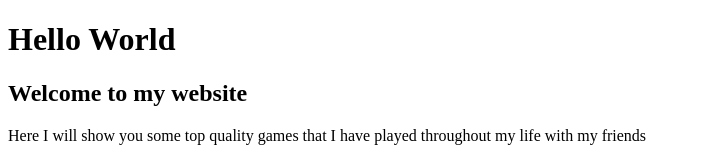
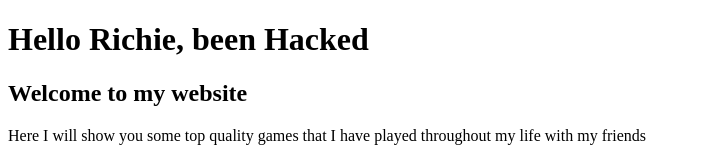
Before and after one commit to R-1O/Wolf-Den, a plain HTML site: page Index.html in a window 1280 px wide. Shown: the top 159 px of the page, without its empty margins (0-701 px from the left). Drawn offline with Linux system fonts and the light colour scheme.

Commit message:
Description of my changes

```diff
--- a/Index.html
+++ b/Index.html
@@ -7,7 +7,7 @@
     <title>Document</title>
 </head>
 <body>
-    <main><h1>Hello World</h1>
+    <main><h1>Hello Richie, been Hacked</h1>
     <h2>Welcome to my website</h2>
     <!--  TODO:Add link to game photo-->
     <p>Here I will show you some top quality games that I have played throughout my life with my friends</p>
```
